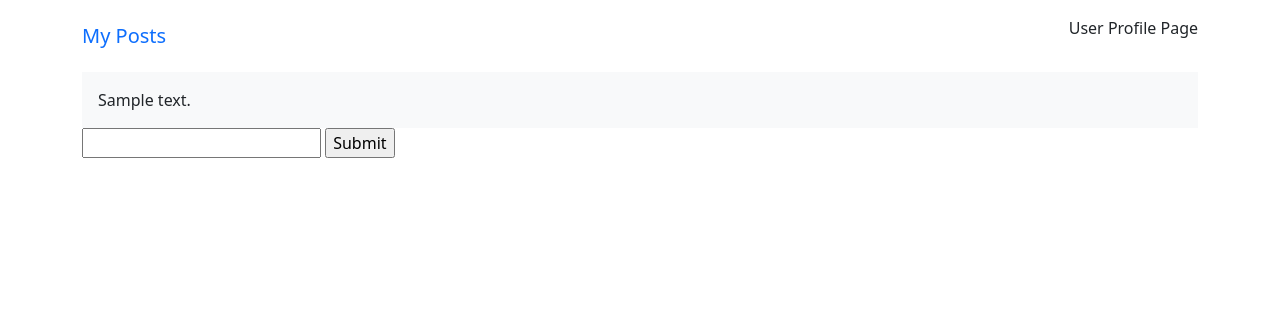
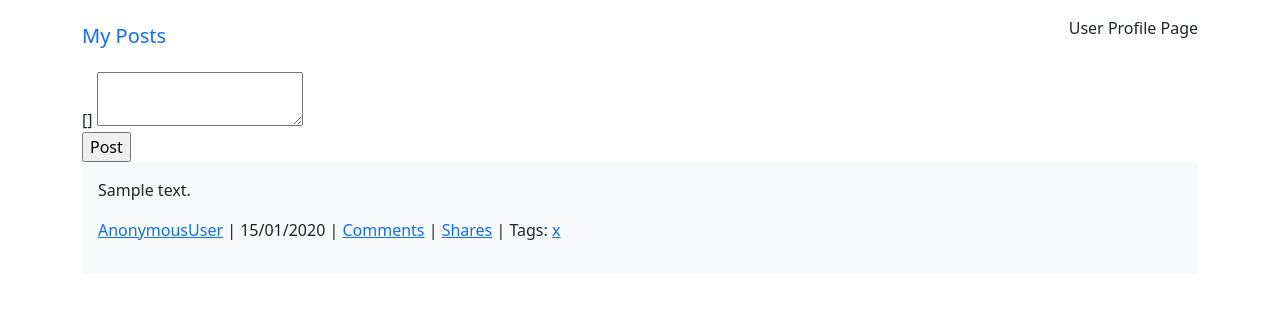
Before and after one commit to Erkobrax/djangoProject, a Django app: template posts/templates/profile.html in a window 1280 px wide. Shown: the top 332 px of the page. Run offline with Django 3.2, Linux system fonts and the light colour scheme; the template is opened without the code that fills it: most values are stand-ins (such as "Sample title", 1, 10 or a date in 2020); form fields are guessed from the names that the template uses; some libraries are stand-ins or nearby versions.

Commit message:
add icons and submit button

```diff
--- a/posts/templates/profile.html
+++ b/posts/templates/profile.html
@@ -2,18 +2,35 @@
 
 {% block content %}
 <div class="row clearfix">
+    <div class="col-md-12 column">
+        <form action="post">
+            {% csrf_token %}
+            <div class="col-md-8 col-md-offset-2 fieldWrapper">
+                {{ form.text.errors }}
+                {{ form.text }}
+            </div>
+            <input type="submit" value="Post">
+        </form>
+    </div>
     <div class="col-md-12 column =">
         {% for post in posts %}
             <div class="card-body bg-light">
                 {{ post.text }}
+            <p></p>
+            <p>
+                <i class="icon-user"></i><a href="/user/{{ user.username }}">{{ user }}</a>
+                | {{ post.created_date | date:"d/m/Y"}}
+                | <a href="#"><i class="glyphicon glyphicon-comment"></i> Comments</a>
+                | <a href="#"><i class="glyphicon glyphicon-share-alt"></i> Shares</a>
+                    {% if post.hashtag_set.all|length > 0 %}
+                | <i class="icon-tags"> </i> Tags:
+                {% for hashtag in post.hashtag_set.all %}
+                    <a href="#"><span class="label label-info">{{ hashtag }}</span></a>
+                    {% endfor %}
+                    {% endif %}
+            </p>
             </div>
         {% endfor %}
-        <form action="/" method="post">
-            {% csrf_token %}
-            <input type="text">
-            <input type="submit">
-        </form>
-
     </div>
 </div>
 {% endblock %}
```
